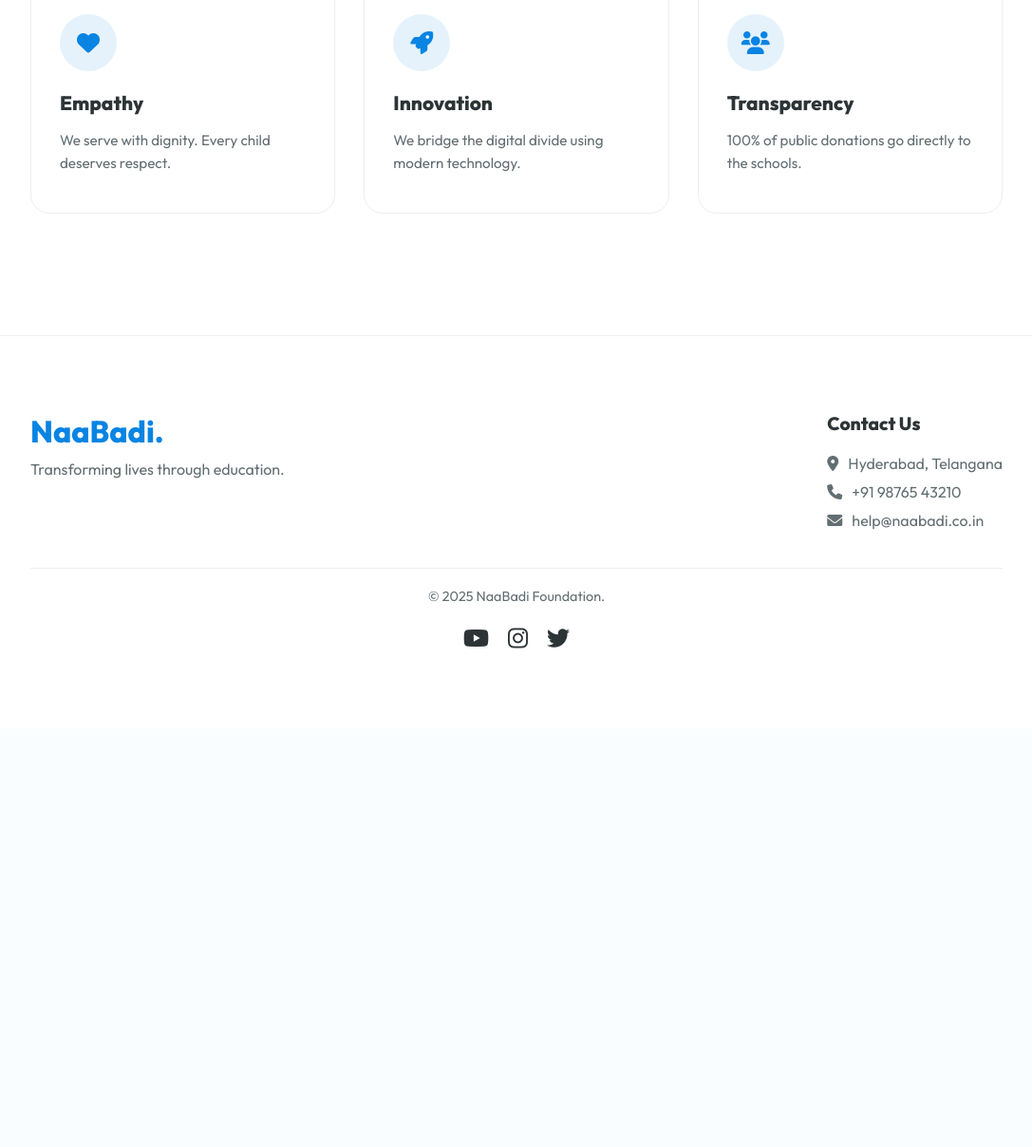
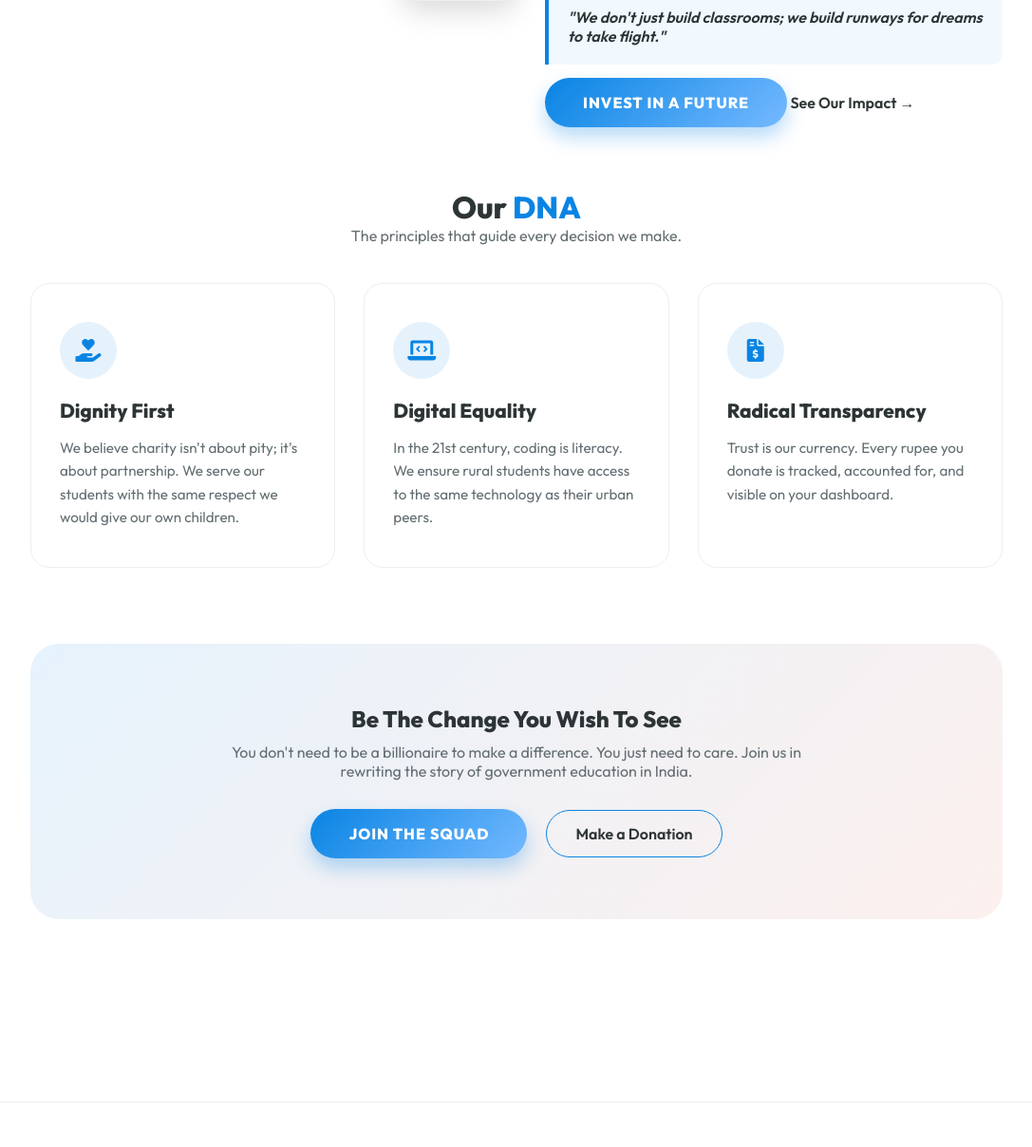
Before and after one commit to RaghavendraGunturi1/NaaBadi, a Django app: page /about/ in a window 1280 px wide. Shown: the part 669-1877 px from the top of the page at 95% size, without its empty margins (96-1183 px from the left). Before the commit the page ends 1352 px from the top, so only its background shows below. Run offline with Django 5.2, Linux system fonts and the light colour scheme.

Commit message:
Update about.html

```diff
--- a/website/templates/website/about.html
+++ b/website/templates/website/about.html
@@ -4,44 +4,76 @@
 {% block content %}
 <section class="about-section">
     <div class="about-container">
+
         <div class="about-row">
             <div class="about-visual tilt-card">
                 <img src="https://images.unsplash.com/photo-1509062522246-3755977927d7?ixlib=rb-4.0.3&auto=format&fit=crop&w=800&q=80" alt="Rural Education" class="about-img">
                 <div class="experience-badge">
-                    <span class="years">EST.</span>
-                    <span class="text">2024</span>
+                    <span class="years">SINCE</span>
+                    <span class="text">2025</span>
                 </div>
             </div>
+
             <div class="about-content">
-                <div class="section-tag">WHO WE ARE</div>
-                <h2 class="section-title-left">More Than Just <br><span class="highlight">A Classroom.</span></h2>
-                <p class="lead-text">Talent is universal, but opportunity is not. At <strong>NaaBadi</strong>, we believe that the condition of a school reflects the value we place on a child's future.</p>
+                <div class="section-tag">OUR STORY</div>
+                <h2 class="section-title-left">Bridging the Gap Between <br><span class="highlight">Talent & Opportunity.</span></h2>
+
+                <p class="lead-text">
+                    "A child's zip code should not determine their destiny."
+                </p>
+                <p class="body-text">
+                    In India, millions of brilliant minds sit in classrooms with peeling paint, no computers, and outdated books. <strong>NaaBadi</strong> (My School) was born from a simple realization: <em>The talent is there. The infrastructure is not.</em>
+                </p>
+                <p class="body-text">
+                    We are not just an NGO; we are a movement of engineers, educators, and citizens who refuse to let potential go to waste. We adopt neglected government schools and transform them into centers of excellence—renovating walls, installing digital labs, and restoring dignity to public education.
+                </p>
+
                 <div class="quote-box">
                     <i class="fas fa-quote-left"></i>
-                    <p>"When you empower a government school, you don't just help a student; you uplift an entire community."</p>
+                    <p>"We don't just build classrooms; we build runways for dreams to take flight."</p>
                 </div>
+
                 <div class="about-actions">
-                    <a href="{% url 'contact' %}" class="btn-primary">Make an Impact</a>
+                    <a href="{% url 'donate' %}" class="btn-primary">Invest in a Future</a>
+                    <a href="{% url 'programs' %}" class="btn-text">See Our Impact &rarr;</a>
                 </div>
             </div>
         </div>
+
+        <div style="text-align:center; margin-bottom:40px;">
+            <h3 style="font-size:2rem; font-weight:800;">Our <span class="highlight">DNA</span></h3>
+            <p style="color:var(--text-muted);">The principles that guide every decision we make.</p>
+        </div>
+
         <div class="values-grid">
             <div class="value-card">
-                <div class="v-icon"><i class="fas fa-heart"></i></div>
-                <h4>Empathy</h4>
-                <p>We serve with dignity. Every child deserves respect.</p>
+                <div class="v-icon"><i class="fas fa-hand-holding-heart"></i></div>
+                <h4>Dignity First</h4>
+                <p>We believe charity isn't about pity; it's about partnership. We serve our students with the same respect we would give our own children.</p>
             </div>
             <div class="value-card">
-                <div class="v-icon"><i class="fas fa-rocket"></i></div>
-                <h4>Innovation</h4>
-                <p>We bridge the digital divide using modern technology.</p>
+                <div class="v-icon"><i class="fas fa-laptop-code"></i></div>
+                <h4>Digital Equality</h4>
+                <p>In the 21st century, coding is literacy. We ensure rural students have access to the same technology as their urban peers.</p>
             </div>
             <div class="value-card">
-                <div class="v-icon"><i class="fas fa-users"></i></div>
-                <h4>Transparency</h4>
-                <p>100% of public donations go directly to the schools.</p>
+                <div class="v-icon"><i class="fas fa-file-invoice-dollar"></i></div>
+                <h4>Radical Transparency</h4>
+                <p>Trust is our currency. Every rupee you donate is tracked, accounted for, and visible on your dashboard.</p>
             </div>
         </div>
+
+        <div class="glass-banner" style="margin-top: 80px; text-align: center;">
+            <h2>Be The Change You Wish To See</h2>
+            <p style="max-width: 600px; margin: 10px auto 30px auto; color: var(--text-muted);">
+                You don't need to be a billionaire to make a difference. You just need to care. Join us in rewriting the story of government education in India.
+            </p>
+            <div class="cta-group" style="justify-content: center;">
+                <a href="{% url 'register' %}" class="btn-primary">Join the Squad</a>
+                <a href="{% url 'donate' %}" class="btn-text" style="border: 1px solid var(--primary); padding: 14px 30px; border-radius: 50px;">Make a Donation</a>
+            </div>
+        </div>
+
     </div>
 </section>
 {% endblock %}
```
